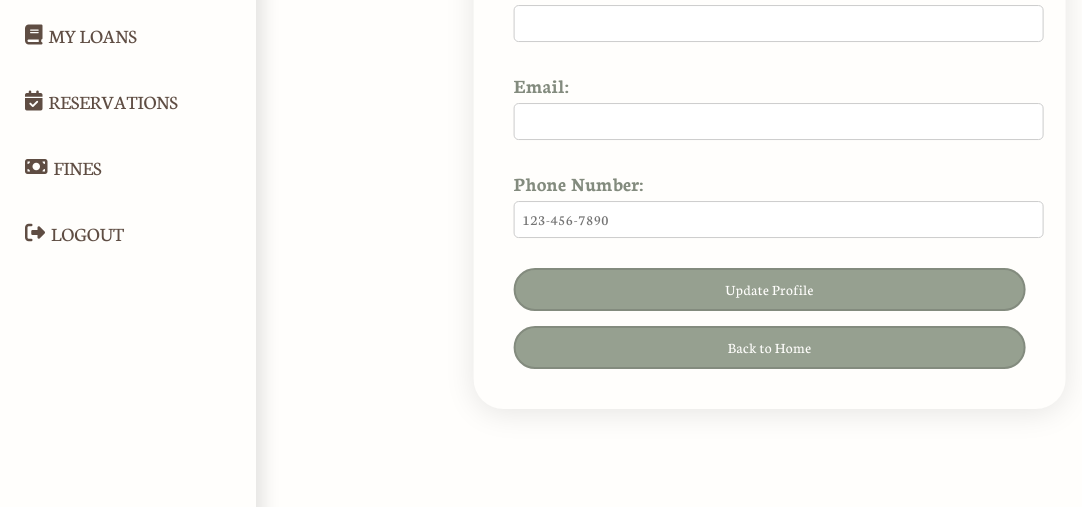
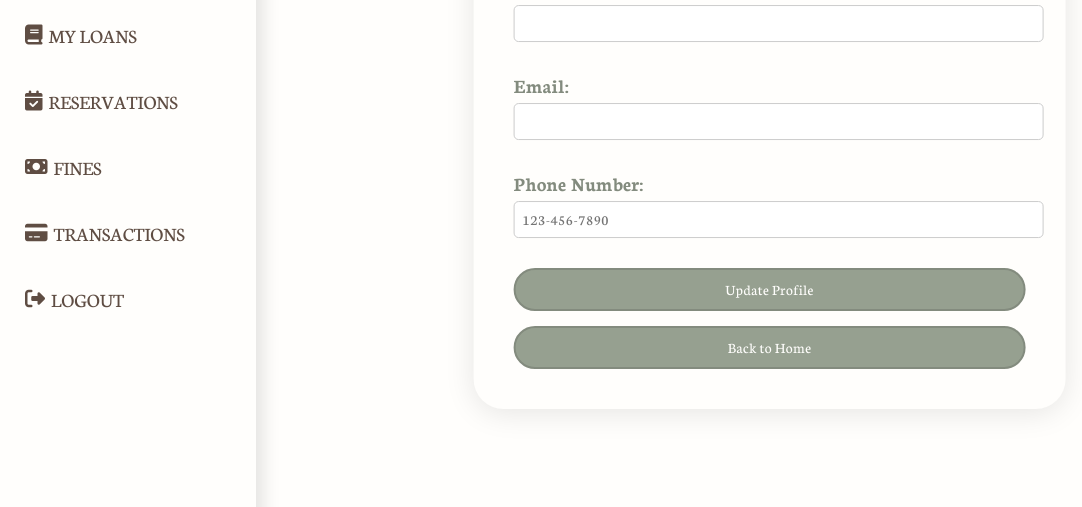
Before and after one commit to marzz33/novel-library, a Flask app: template templates/profile.html in a window 1280 px wide. Shown: the part 243-750 px from the top of the page, without its empty margins (0-1082 px from the left). Run offline with Flask 3, Linux system fonts and the light colour scheme; the template is opened without the code that fills it, so the values that code supplies are empty; parts of the project's set-up code (start-up, migrations or seed data) failed here and were passed over.

Commit message:
hopefully fixed the css

```diff
--- a/templates/profile.html
+++ b/templates/profile.html
@@ -35,7 +35,6 @@
         }
 
         /* side nav bar ! ------------------- */
-
         nav ul {
             margin: 0;
             padding: 0;
@@ -62,20 +61,21 @@
             color: #5f4d43;
             position: relative;
             padding: 10px 0 10px 25px;
+            /*left: 10%;*/
+
         }
 
         nav ul li a:before {
             content: '';
             position: absolute;
             top: 0;
-            right: 0;
-            width: 0;
+            right: 0%;
+            width: 0%;
             height: 100%;
             background: #96a090;
-            border-radius: 40px 0 0 40px;
+            border-radius: 40px 0px 0px 40px;
             z-index: -1;
             transition: all 300ms ease-in-out;
-
         }
 
         nav ul li a:hover {
@@ -92,7 +92,6 @@
             height: auto;
             display: block;
             margin: 25px auto;
-            overflow: hidden;
         }
 
         .logo img {
@@ -118,11 +117,8 @@
             background: var(--white);
             border-radius: var(--border-radius-m);
             box-shadow: 0 4px 30px rgba(0,0,0,0.1);
-
             right: 5%;
             transform: translate(80%, 5%);
-
-
         }
 
         .profile {
@@ -195,6 +191,9 @@
             <li><a href="#"><i class="fa-solid fa-money-bill"></i> &nbsp; Fines
                 </a><br></li>
 
+            <li><a href="#"><i class="fa-solid fa-credit-card"></i> &nbsp; Transactions
+                </a><br></li>
+
             <li><a href="{{ url_for('logout') }}"><i class="fa-solid fa-right-from-bracket"></i> &nbsp; Logout
                 </a></li>
         </ul>
```
